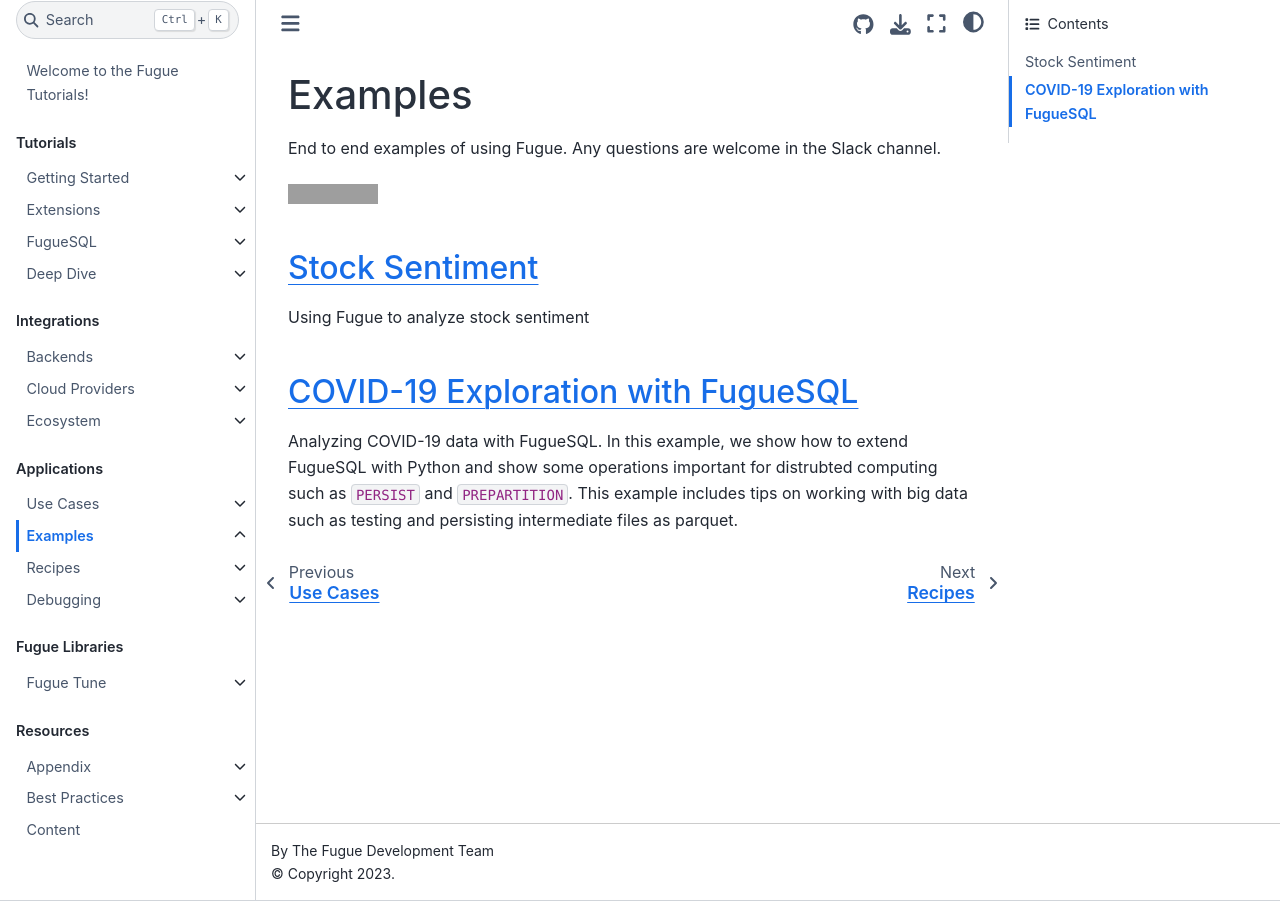
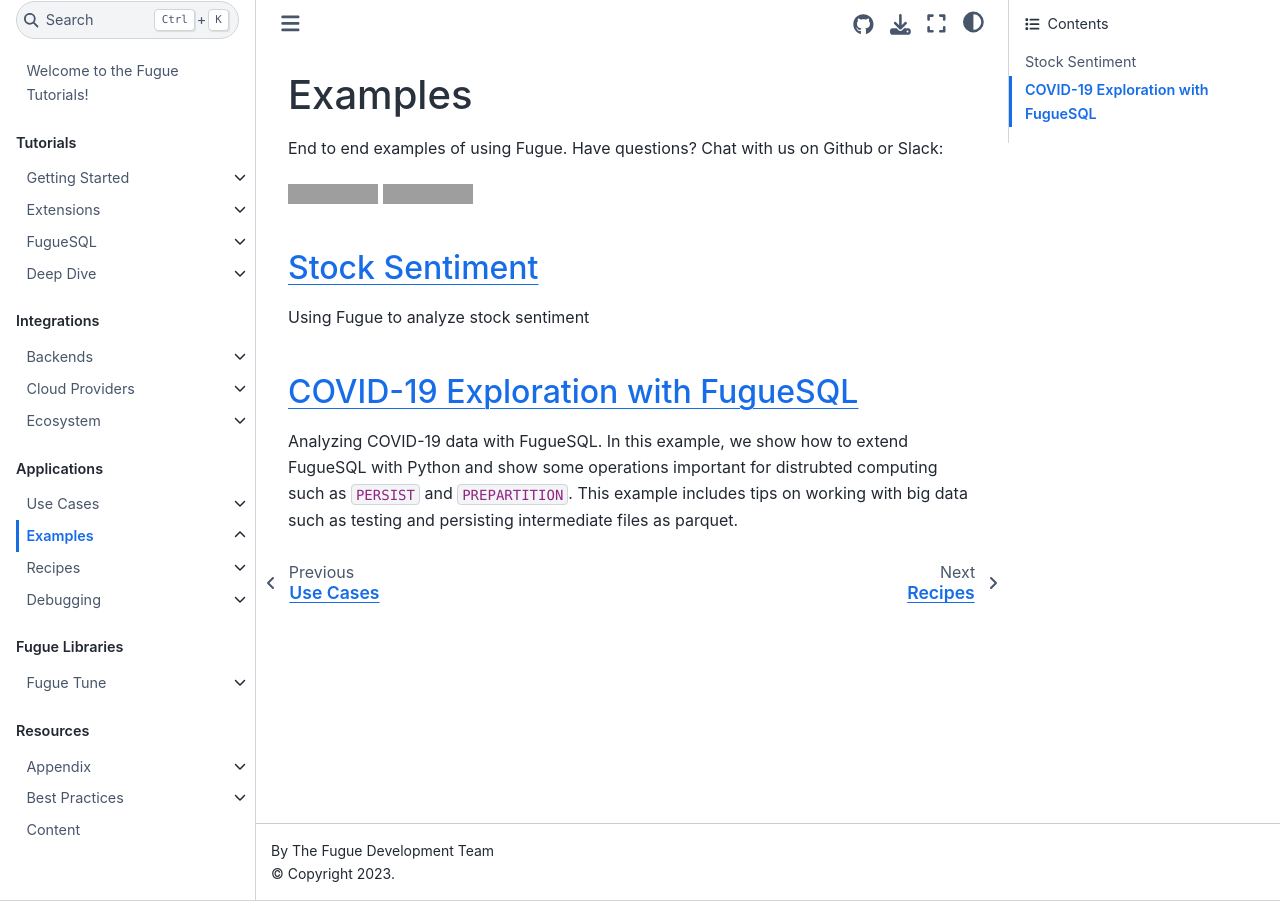
Before and after one commit to fugue-project/tutorials, a Jupyter Book: the page built from tutorials/applications/examples/index.md, in a window 1280 px wide. Built offline with Jupyter Book 1.0.4 settings and Sphinx 7.4.7 and the Sphinx Book theme 1.1.4, drawn with Linux system fonts in a browser that asks for light colours; pages that are not in the unit, such as notebooks, are missing from menus; grey boxes are pictures that could not be loaded.

Commit message:
slack banner for advanced:

```diff
--- a/tutorials/applications/examples/index.md
+++ b/tutorials/applications/examples/index.md
@@ -1,7 +1,8 @@
 # Examples
 
-End to end examples of using Fugue. Any questions are welcome in the Slack channel.
+End to end examples of using Fugue. Have questions? Chat with us on Github or Slack:
 
+[![Homepage](https://img.shields.io/badge/fugue-source--code-red?logo=github)](https://github.com/fugue-project/fugue)
 [![Slack Status](https://img.shields.io/badge/slack-join_chat-white.svg?logo=slack&style=social)](http://slack.fugue.ai)
 
 
```
Also changed, not shown: 8 other files.
